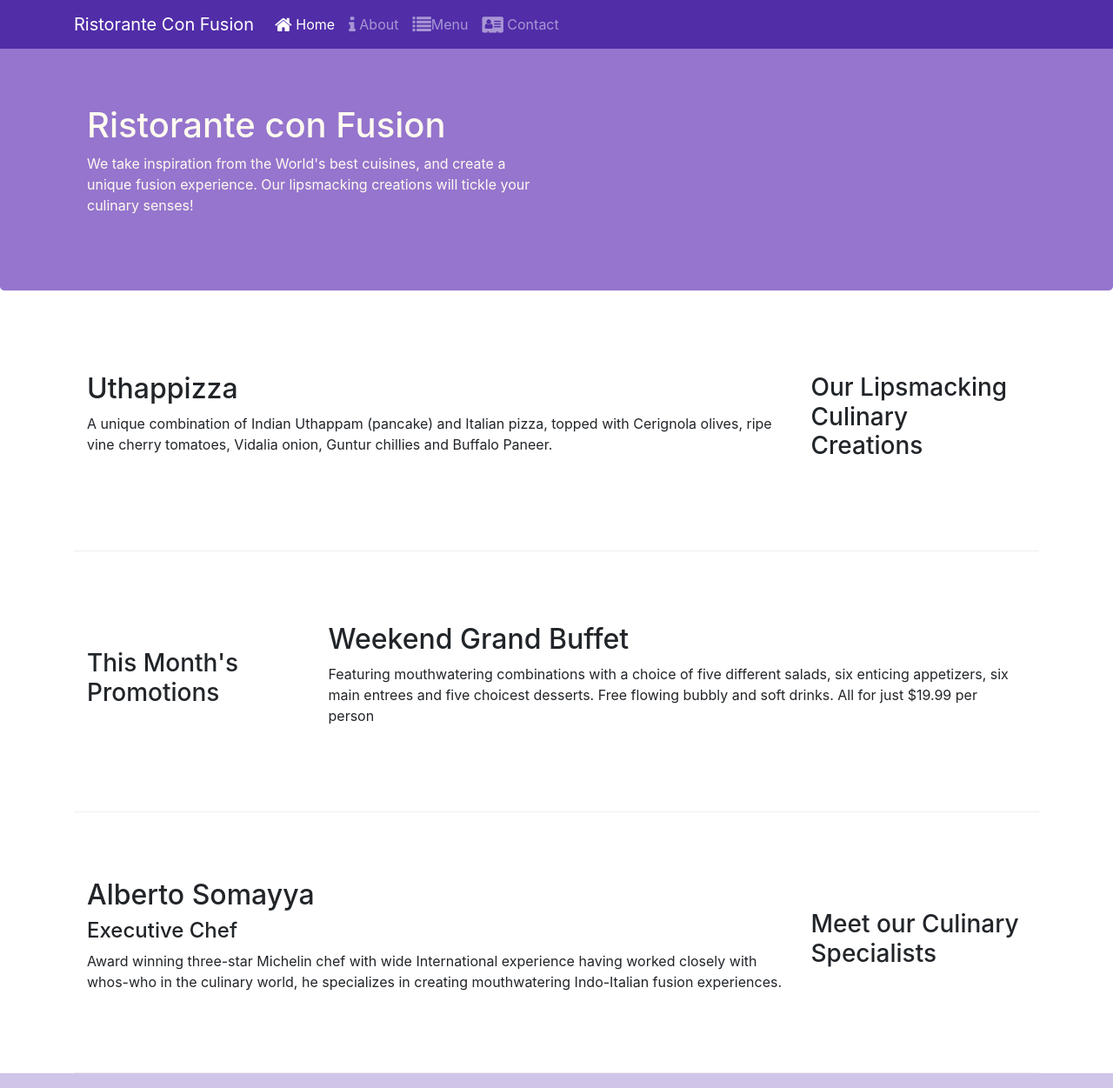
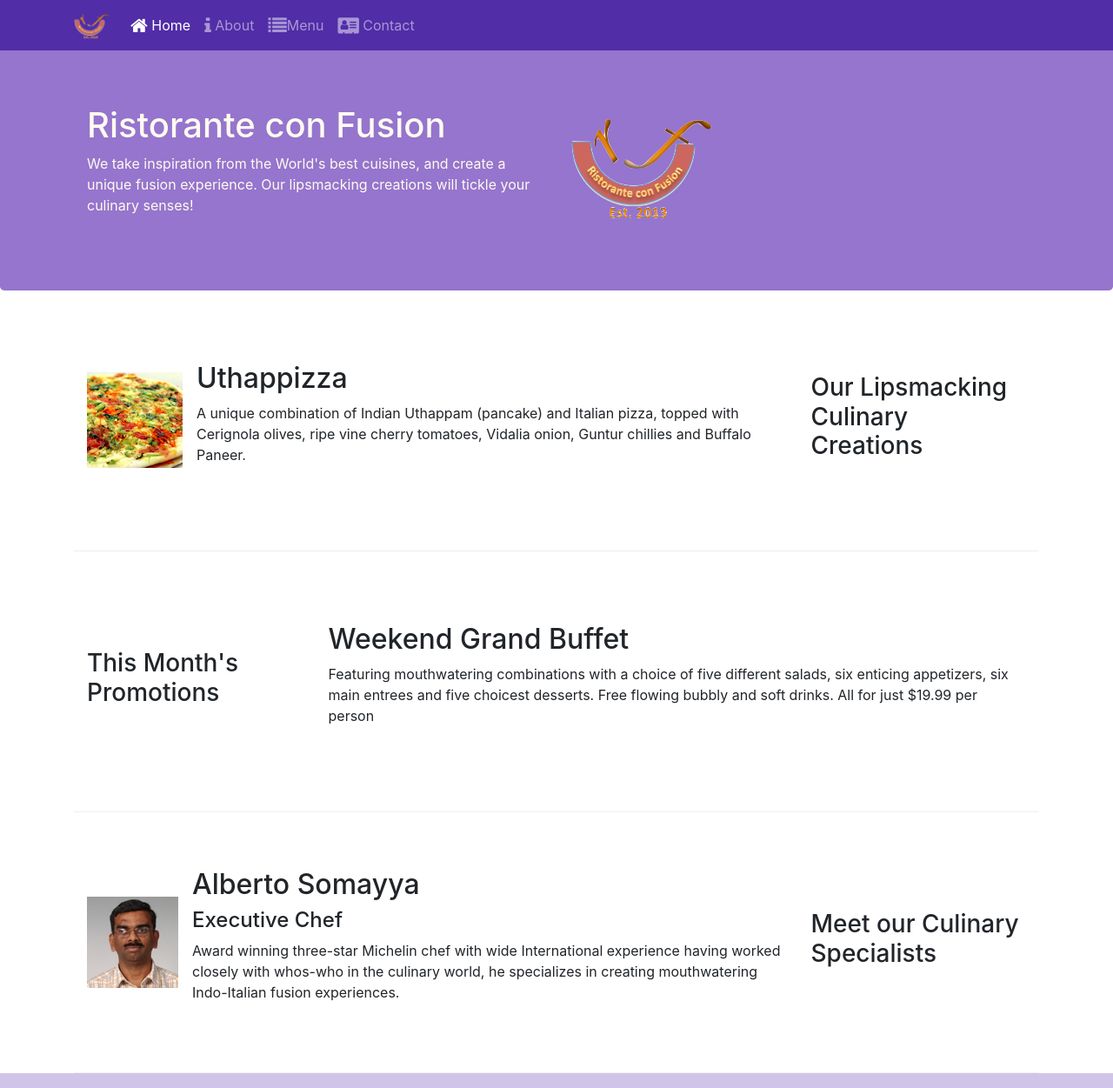
Before and after one commit to jainmeet23/git-test, a website: page index.html in a window 1280 px wide. Shown: the top 1251 px of the page at 87% size. Drawn offline with nearby package versions, Linux system fonts and the light colour scheme.

Commit message:
images and media

```diff
--- a/index.html
+++ b/index.html
@@ -18,7 +18,7 @@
 <body>
     <nav class="navbar navbar-dark navbar-expand-sm fixed-top">
         <div class="container">
-           <a class="navbar-brand" href="#">Ristorante Con Fusion</a>
+           <a class="navbar-brand" href="#"><img src="img/logo.png" height="30" width="41"></a>
            <div class="collapse navbar-collapse" id="Navbar">
                 <ul class="navbar-nav mr-auto">
                     <li class="nav-item active"><a class="nav-link" href="#"><span class="fa fa-home fa-lg"></span> Home</a></li>
@@ -39,7 +39,8 @@
                     <h1>Ristorante con Fusion</h1>
                     <p>We take inspiration from the World's best cuisines, and create a unique fusion experience. Our lipsmacking creations will tickle your culinary senses!</p>
                 </div>
-                <div class="col-12 col-sm">
+                <div class="col-12 col-sm align-self-center">
+                    <img src="img/logo.png" class="img-fluid">
                 </div>
             </div>
         </div>
@@ -51,8 +52,15 @@
                 <h3>Our Lipsmacking Culinary Creations</h3>
             </div>
             <div class="col col-sm order-sm-first col-md">
-                <h2>Uthappizza</h2>
-                <p class="d-none d-sm-block">A unique combination of Indian Uthappam (pancake) and Italian pizza, topped with Cerignola olives, ripe vine cherry tomatoes, Vidalia onion, Guntur chillies and Buffalo Paneer.</p>
+                <div class="media">
+                    <img class="d-flex mr-3 img-thmbnail align-self-center" src="img/uthappizza.png" alt="uthappizza">
+                    <div class="media-body">
+                        <h2 class="mt-0">Uthappizza</h2>
+                    <p class="d-none d-sm-block">A unique combination of Indian Uthappam (pancake) and Italian pizza, topped with Cerignola olives, ripe vine cherry tomatoes, Vidalia onion, Guntur chillies and Buffalo Paneer.</p>
+                    </div>
+
+                </div>
+
             </div>
         </div>
 
@@ -72,9 +80,16 @@
                 <h3>Meet our Culinary Specialists</h3>
             </div>
             <div class="col col-sm order-sm-first col-md">
-                <h2>Alberto Somayya</h2>
+                <div class="media">
+                    <img class="d-flex mr-3 img-thmubnail align-self-center" src="img/alberto.png" alt="alberto">
+                    <div class="media-body">
+                        <h2>Alberto Somayya</h2>
                 <h4>Executive Chef</h4>
                 <p class="d-none d-sm-block">Award winning three-star Michelin chef with wide International experience having worked closely with whos-who in the culinary world, he specializes in creating mouthwatering Indo-Italian fusion experiences. </p>
+
+                    </div>
+                </div>
+
             </div>
         </div>
     </div>
```
Also changed, not shown: aboutus.html (+3 -2 lines), contactus.html (+3 -2 lines), img/alberto.png (added), img/buffet.png (added), img/logo.png (added), img/uthappizza.png (added), 1 other file.
